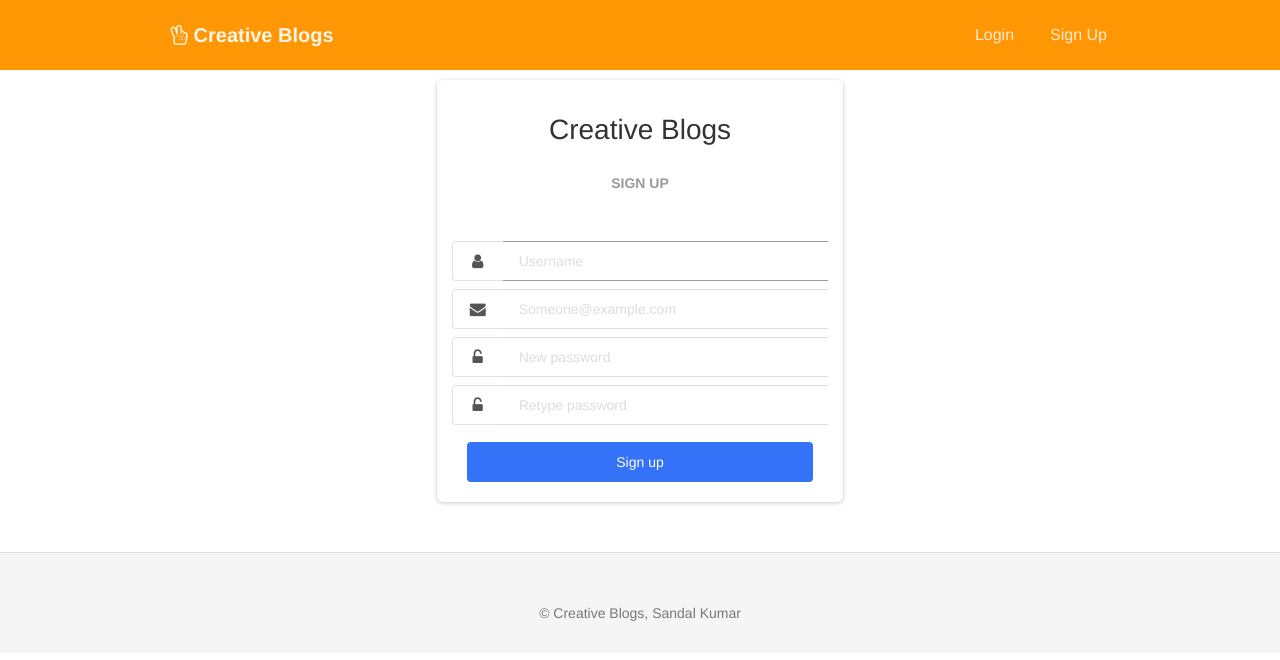
After one commit to sandalkumar/my-first-blog, a Django app: page /register in a window 1280 px wide. The commit adds this page. Shown: the top 660 px of the page. Run offline with Django 3.2, Linux system fonts and the light colour scheme; some libraries are stand-ins or nearby versions; some web fonts are replaced.

Commit message:
over to charanjit

```diff
--- a/mysite/blog/templates/blog/base.html
+++ b/mysite/blog/templates/blog/base.html
@@ -82,6 +82,11 @@
                       Login
                 </a>
             </li>
+            <li>
+                <a href="/register">
+                    Sign Up
+                </a>
+            </li>
             {% endif %}
        </ul>
 
--- /dev/null
+++ b/mysite/blog/templates/blog/register.html
@@ -0,0 +1,65 @@
+{% extends 'blog/base.html'%}
+{% block content %}
+<div class="conatainer">
+	<div class="row">
+		<div class="col-md-4">
+
+		</div>
+		<div class="col-md-4">
+			<div class="card card-price" style="margin-top: 20px;">
+				<div class="content">
+                        <h3 class="brand-name" style="text-align: center;">Creative Blogs</h3>
+                        <h6 class="category" style="margin-top: 30px;">Sign up</h6>
+
+                <form id="sign_up" method="POST" style="margin-top: 50px">
+                	{% csrf_token %}
+                    {% if error %}
+                    <div class='alert alert-danger'>{{error}}</div>
+                    {% endif %}
+                    <div class="input-group" style="margin-top: 8px;">
+                        <span class="input-group-addon">
+                            <i class="fa fa-user"></i>
+                        </span>
+                        <div class="form-line">
+                            <input type="text" class="form-control" name="username" placeholder="Username" required autofocus>
+                        </div>
+                    </div>
+                    <div class="input-group" style="margin-top: 8px;">
+                        <span class="input-group-addon">
+                            <i class="fa fa-envelope"></i>
+                        </span>
+                        <div class="form-line">
+                            <input type="text" class="form-control" name="email" placeholder="Someone@example.com" required autofocus>
+                        </div>
+                    </div>
+
+                    <div class="input-group" style="margin-top: 8px;">
+                        <span class="input-group-addon">
+                            <i class="fa fa-unlock-alt"></i>
+                        </span>
+                        <div class="form-line">
+                            <input type="password" class="form-control" name="pass1" placeholder="New password" required autofocus>
+                        </div>
+                    </div>
+                    <div class="input-group" style="margin-top: 8px;">
+                        <span class="input-group-addon">
+                            <i class="fa fa-unlock-alt"></i>
+                        </span>
+                        <div class="form-line">
+                            <input type="password" class="form-control" name="pass2" placeholder="Retype password" required autofocus>
+                        </div>
+                    </div>
+                    <div class="footer">
+                           <button type="submit" class="btn btn-primary btn-fill btn-block" style="margin-top: 12px;">Sign up</button>
+                    </div>
+
+                </form>
+
+			</div>
+
+		</div>
+
+	</div>
+</div>
+</div>
+{% endblock %}
--- a/mysite/blog/urls.py
+++ b/mysite/blog/urls.py
@@ -10,4 +10,5 @@ urlpatterns = [
     path('logout', views.logout),
     path('manage/edit/<int:pk>/', views.edit_blog),
     path('manage/delete/<int:pk>/', views.delete_blog),
+    path('register', views.register)
 ]
--- a/mysite/blog/views.py
+++ b/mysite/blog/views.py
@@ -6,6 +6,7 @@ from django.contrib import auth
 from django.http import HttpResponseRedirect
 from datetime import datetime
 from django.contrib.auth.decorators import login_required
+from django.contrib.auth.models import User
 
 # TEMPLATES:
 #   blog/base.html
@@ -116,3 +117,39 @@ def delete_blog(request, pk):
     else:
         return HttpResponseRedirect('/')
     return render(request, 'blog/delete_blog.html', dictV)
+
+# registeration form (add users)
+
+def register(request):
+    dictV={}
+    if request.method=='POST':
+        username=request.POST.get('username')
+        email=request.POST.get('email')
+        password=request.POST.get('password1')
+        user = User.objects.create_user(username=username,
+                                 email=email)
+        user.save()
+        print("user aded")
+        pas= User.objects.get(username=username)
+        pas.set_password(password)
+        pas.save()
+        print("pass changed")
+    return render(request, 'blog/register.html',{})
+
+
+    # if request.method == 'POST':
+    #   form = UserCreationForm(request.POST)
+    #   if form.is_valid():
+    #         form.save()
+    #         username = form.cleaned_data.get('username')
+    #         raw_password = form.cleaned_data.get('password1')
+    #         user = authenticate(username=username, password=raw_password)
+    #         login(request, user)
+    #         return redirect('/')
+    #     else:
+    #         return redirect('register')
+    # else:
+    #   form = UserCreationForm()
+    #   return render(request, 'register.html', {'form': form})
+    # return render(request,'blog/register.html', {})
+    #
```
Also changed, not shown: mysite/blog/templates/blog/login.html (+4 -9 lines).
